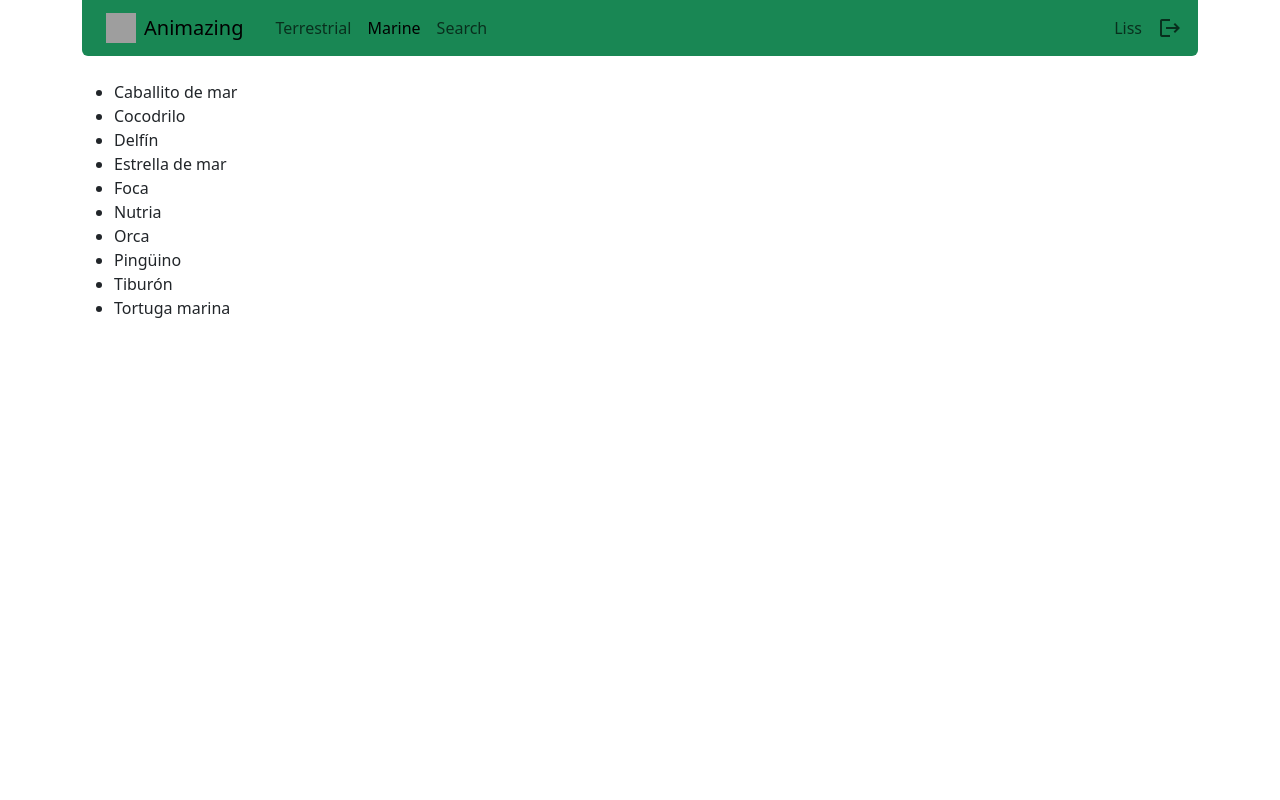
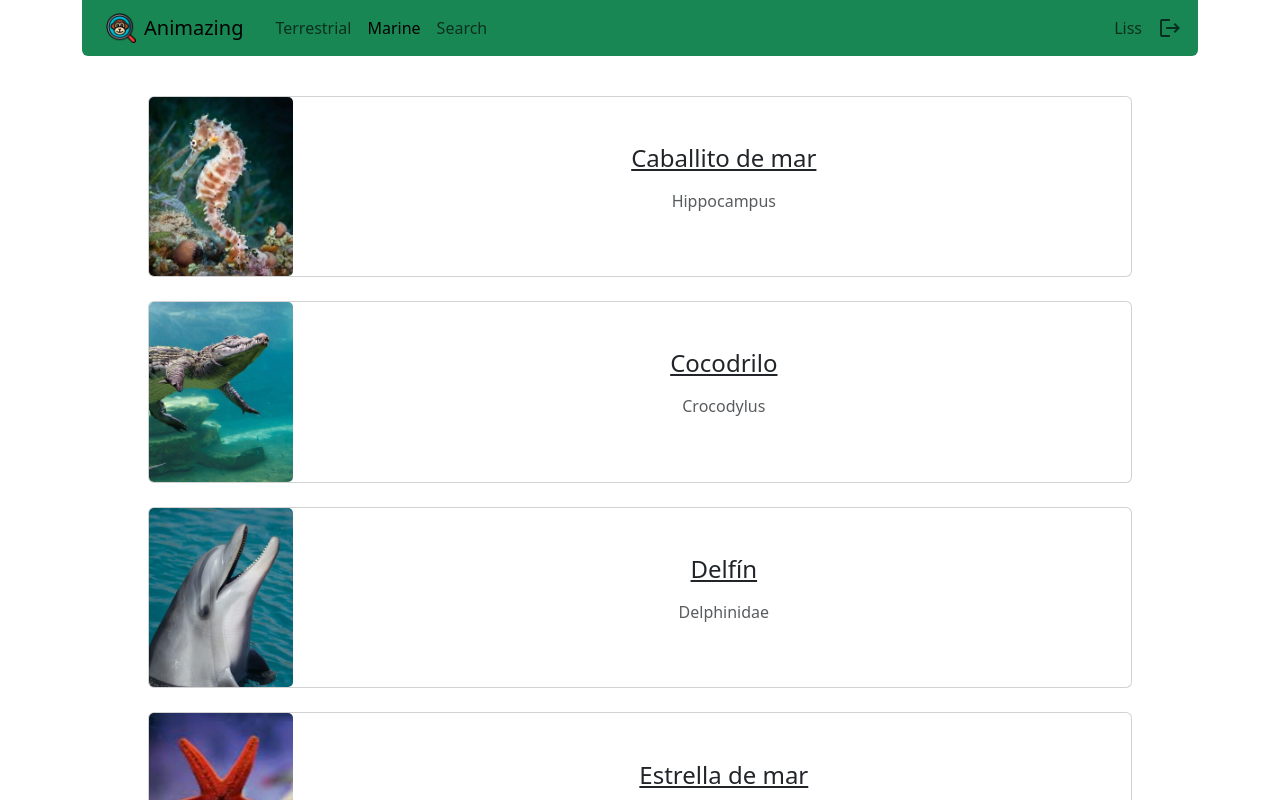
Before and after one commit to abrilBjarano/Animazing, a React (Vite) app: page /marine in a window 1280 px wide. Shown: the top 800 px of the page. Built offline with nearby package versions, Linux system fonts and the light colour scheme; grey boxes are pictures that could not be loaded.

Commit message:
Created templates for each animal card

```diff
--- /dev/null
+++ b/src/animals/components/AnimalCard.jsx
@@ -0,0 +1,32 @@
+import { Link } from "react-router-dom";
+
+
+export const AnimalCard = ({ id, name, habitat, species, description }) => {
+
+   const animalImgUrl = `/assets/animals/${ id }.jpg`;
+
+
+   return (
+      <div className="col mb-2">
+         <div className="card h-100">
+            <div className="row no-gutters h-100">
+
+               <div className="col-2">
+                  <img src={ animalImgUrl } alt={ name } className="card-img h-100" />
+               </div>
+
+               <div className="col-10 d-flex flex-column justify-content-center align-items-center text-center p-3">
+                  <Link
+                     to={`/animal/${ id }`}
+                     className="mb-3 h4">
+                        { name }
+                  </Link>
+                  <p className="text-wrap text-muted">{ species }</p>
+               </div>
+
+
+        </div>
+      </div>
+    </div>
+   )
+}
--- a/src/animals/components/AnimalList.jsx
+++ b/src/animals/components/AnimalList.jsx
@@ -1,4 +1,5 @@
 import { getAnimalsByHabitat } from "../helpers/getAnimalsByHabitat";
+import { AnimalCard } from "./AnimalCard";
 
 
 export const AnimalList = ({ habitat }) => {
@@ -7,10 +8,10 @@ export const AnimalList = ({ habitat }) => {
 
 
    return (
-      <ul>
+      <div className="row row-cols-1 row-cols-sm-1 row-cols-md-1 g-3 mt-2 custom-container">
          { animals.map( animal => (
-            <li key={ animal.id }>{ animal.name }</li>
+            <AnimalCard key={ animal.id } { ...animal } />
          ))}
-      </ul>
+      </div>
    )
 }
--- a/src/animals/components/Navbar.jsx
+++ b/src/animals/components/Navbar.jsx
@@ -1,6 +1,6 @@
 import { NavLink, useNavigate } from "react-router-dom";
 import { useAnimalsRoutesInfo } from "../hooks/useAnimalsRoutesInfo";
-import icon from '../../assets/zoology.png';
+import icon from '/assets/zoology.png';
 
 
 export const Navbar = () => {
--- a/src/animals/pages/TerrestrialPage.jsx
+++ b/src/animals/pages/TerrestrialPage.jsx
@@ -1,4 +1,5 @@
-import { AnimalList } from "../components/AnimalList"
+import { AnimalList } from "../components/AnimalList";
+
 
 export const TerrestrialPage = () => {
    return (
--- a/src/animals/routes/AnimalsRoutes.jsx
+++ b/src/animals/routes/AnimalsRoutes.jsx
@@ -19,7 +19,7 @@ export const AnimalsRoutes = () => {
             <Route path="search" element={ <SearchPage /> } />
             <Route path="animal" element={ <AnimalPage /> } />
 
-            <Route path="/*" element={ <Navigate to="terrestrial" /> } />
+            <Route path="/" element={ <Navigate to="terrestrial" /> } />
          </Routes>
       </>
    )
--- a/src/styles.css
+++ b/src/styles.css
@@ -1,24 +1,7 @@
-.material-icons {
-   font-family: 'Material Icons';
-   font-weight: normal;
-   font-style: normal;
-   font-size: 24px;  /* Preferred icon size */
-   display: inline-block;
-   line-height: 1;
-   text-transform: none;
-   letter-spacing: normal;
-   word-wrap: normal;
-   white-space: nowrap;
-   direction: ltr;
-
-   /* Support for all WebKit browsers. */
-   -webkit-font-smoothing: antialiased;
-   /* Support for Safari and Chrome. */
-   text-rendering: optimizeLegibility;
-
-   /* Support for Firefox. */
-   -moz-osx-font-smoothing: grayscale;
-
-   /* Support for IE. */
-   font-feature-settings: 'liga';
- }
+@media (min-width: 768px) {
+  .custom-container {
+    max-width: 1000px; /* Ajusta este valor según lo que necesites */
+    margin-left: auto;
+    margin-right: auto;
+  }
+}
```
